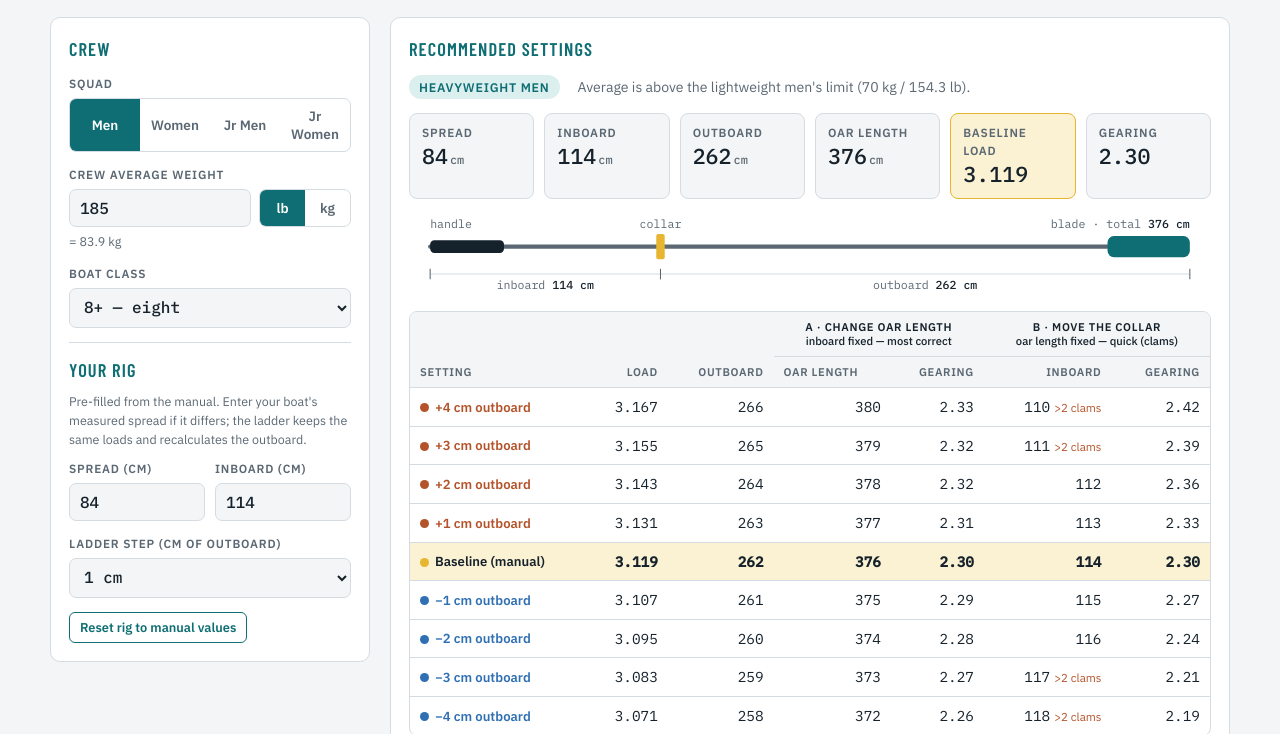
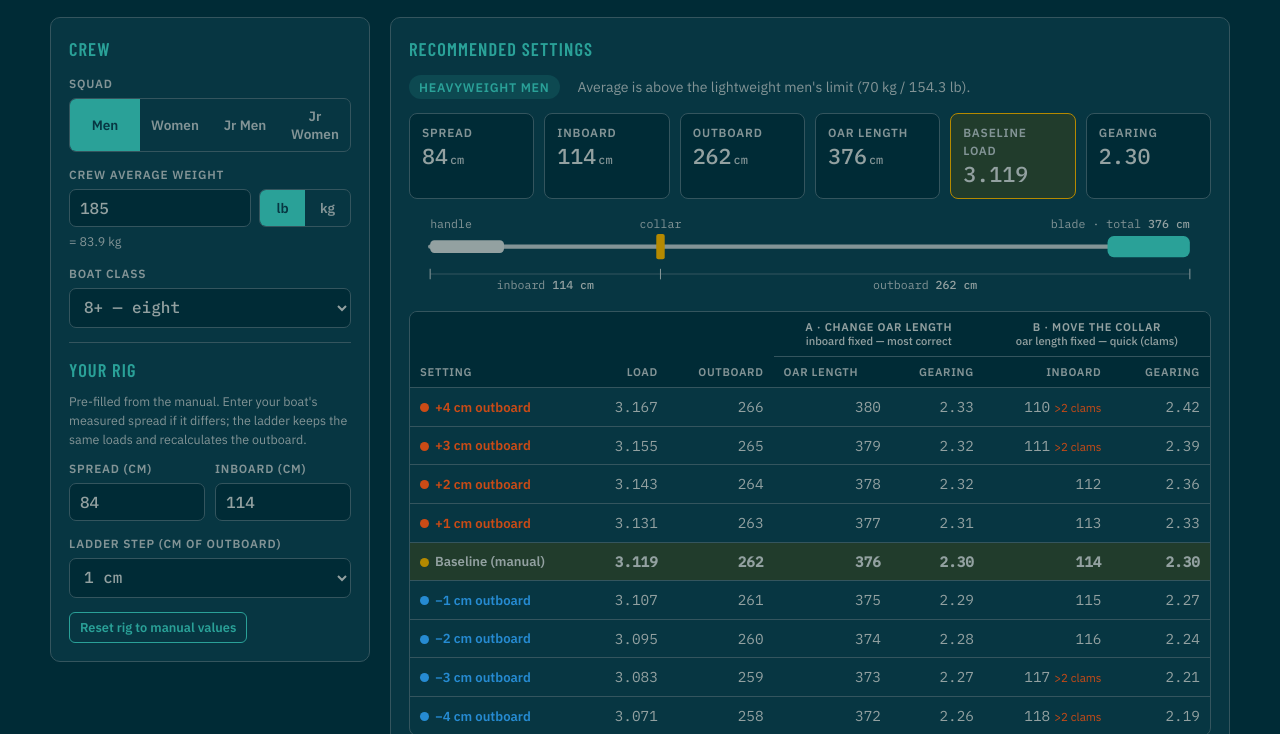
Before and after one commit to griffin-siadak/oar-load-calculator, a plain HTML site: page index.html in a window 1280 px wide. Shown: the part 137-871 px from the top of the page. Drawn offline with nearby package versions, Linux system fonts and the light colour scheme.

Commit message:
Switch color scheme to Solarized Dark
Replace the light and dark palettes with a single Solarized Dark
palette that applies in every system theme.

Co-Authored-By: Claude Opus 5.5 <noreply@anthropic.com>

```diff
--- a/index.html
+++ b/index.html
@@ -5,7 +5,7 @@
 <meta name="viewport" content="width=device-width, initial-scale=1, viewport-fit=cover">
 <meta name="description" content="Rowing rigging calculator: enter crew average weight and boat class to get the USRowing Level 2 rigging-table baseline and a ladder of loads with outboard, oar length and inboard settings.">
 <style>
-:root { color-scheme: light; padding-top: env(safe-area-inset-top, 0px); padding-bottom: env(safe-area-inset-bottom, 0px); }
+:root { color-scheme: dark; padding-top: env(safe-area-inset-top, 0px); padding-bottom: env(safe-area-inset-bottom, 0px); }
 body { margin: 0; font: 14px system-ui, -apple-system, "Segoe UI", sans-serif; }
 img { max-width: 100%; }
 [hidden] { display: none !important; }
@@ -16,32 +16,22 @@ img { max-width: 100%; }
 <style>
 /* Layout: rigging-bench worksheet — inputs on the left, the matched manual row + load ladder on the right; stacks on phones. */
 :root {
-  --bg: #F3F5F6;
-  --panel: #FFFFFF;
-  --ink: #15212B;
-  --muted: #5B6873;
-  --line: #D5DCE1;
-  --accent: #0E6E73;      /* deep river teal */
-  --accent-soft: #DCEFEF;
-  --tape: #E8B530;        /* tape-measure yellow, baseline marker */
-  --tape-soft: #FBF1D3;
-  --light: #2F6FB3;       /* lighter-load side */
-  --heavy: #B4532A;       /* heavier-load side */
+  /* Solarized Dark (Ethan Schoonover's palette), used in every system theme */
+  --bg: #002b36;          /* base03 */
+  --panel: #073642;       /* base02 */
+  --ink: #93a1a1;         /* base1, primary text */
+  --muted: #839496;       /* base0, secondary text */
+  --line: color-mix(in srgb, #586e75 55%, #073642);   /* base01 toned down */
+  --accent: #2aa198;      /* cyan */
+  --accent-soft: color-mix(in srgb, #2aa198 18%, #073642);
+  --tape: #b58900;        /* yellow, baseline marker */
+  --tape-soft: color-mix(in srgb, #b58900 18%, #002b36);
+  --light: #268bd2;       /* blue, lighter-load side */
+  --heavy: #cb4b16;       /* orange, heavier-load side */
   --display: "Barlow Condensed", "Arial Narrow", Arial, sans-serif;
   --body: "IBM Plex Sans", system-ui, -apple-system, "Segoe UI", sans-serif;
   --mono: "IBM Plex Mono", ui-monospace, Menlo, Consolas, monospace;
-}
-@media (prefers-color-scheme: dark) {
-  :root:not([data-theme="light"]) {
-    --bg: #0F171D; --panel: #16222A; --ink: #E4EAEE; --muted: #93A1AC; --line: #2A3944;
-    --accent: #4FB8B9; --accent-soft: #173638; --tape: #E8B530; --tape-soft: #3A3115;
-    --light: #7FB0E6; --heavy: #E8956C; color-scheme: dark;
-  }
-}
-:root[data-theme="dark"] {
-  --bg: #0F171D; --panel: #16222A; --ink: #E4EAEE; --muted: #93A1AC; --line: #2A3944;
-  --accent: #4FB8B9; --accent-soft: #173638; --tape: #E8B530; --tape-soft: #3A3115;
-  --light: #7FB0E6; --heavy: #E8956C; color-scheme: dark;
+  color-scheme: dark;
 }
 * { box-sizing: border-box; }
 body {
```
